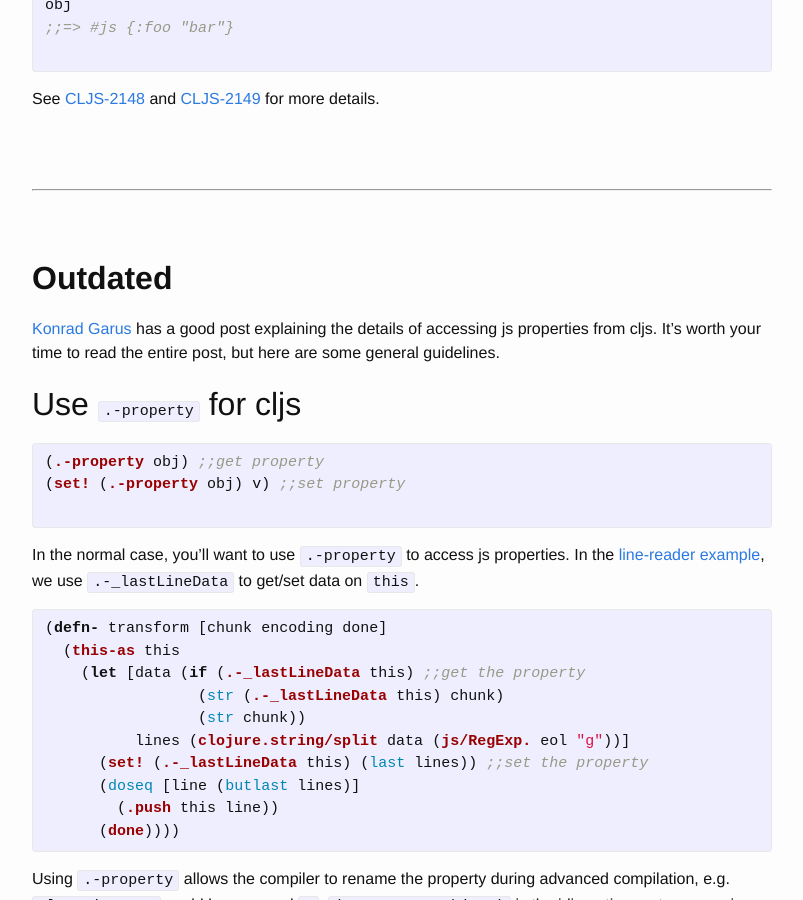
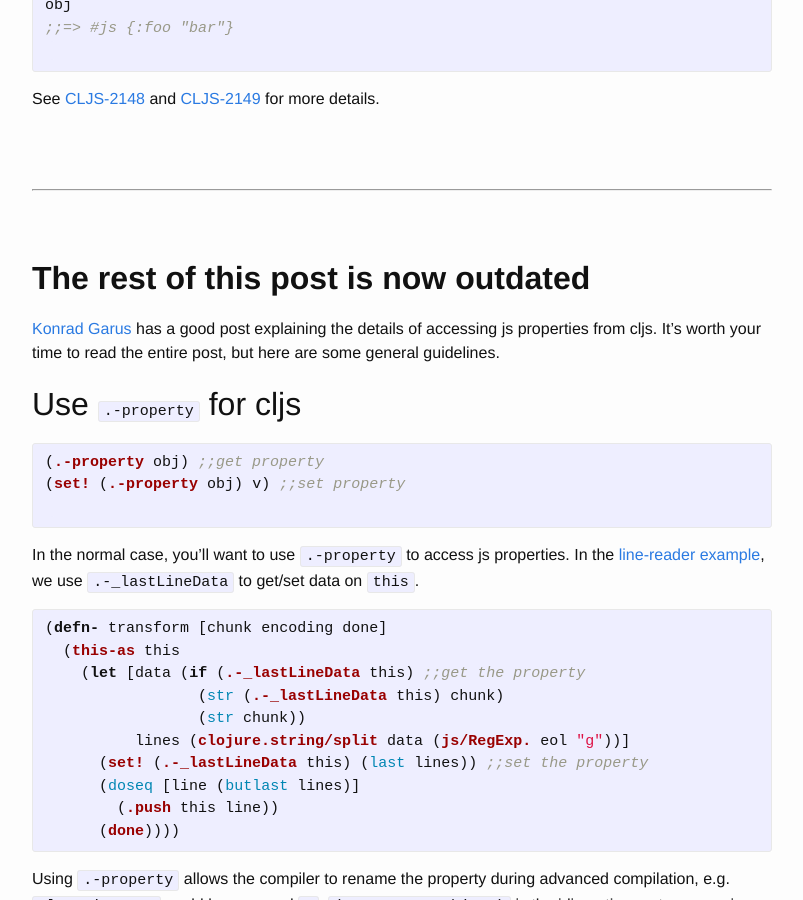
Before and after one commit to bostonou/bostonou.github.io, a Jekyll site: the page built from _posts/2015-06-01-js-interop-property-access.markdown, in a window 1280 px wide and 900 px high, scrolled down 697 px. Shown: the whole window, without its empty margins (238-1041 px from the left). Built offline with Jekyll 4.4.1, drawn with Linux system fonts in a browser that asks for light colours; nearby versions of some CDN libraries; comment, search, counter and statistics services are not loaded.

Commit message:
better outdated message

```diff
--- a/_posts/2015-06-01-js-interop-property-access.markdown
+++ b/_posts/2015-06-01-js-interop-property-access.markdown
@@ -38,7 +38,7 @@ See [CLJS-2148][cljs-2148] and [CLJS-2149][cljs-2149] for more details.
 <br />
 <br />
 
-## **Outdated**
+## **The rest of this post is now outdated**
 
 [Konrad Garus][reference-post] has a good post explaining the details of accessing js properties from cljs. It's worth your time to read the entire post, but here are some general guidelines.
 
```
